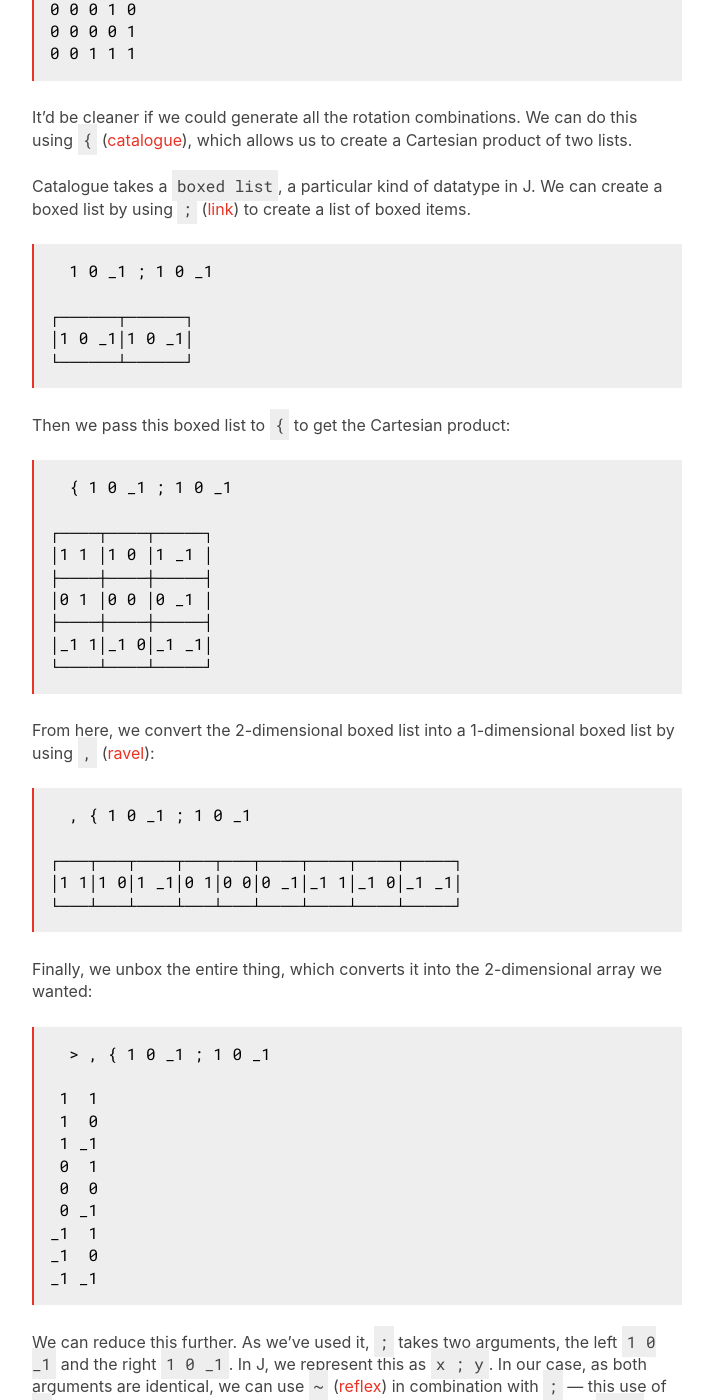
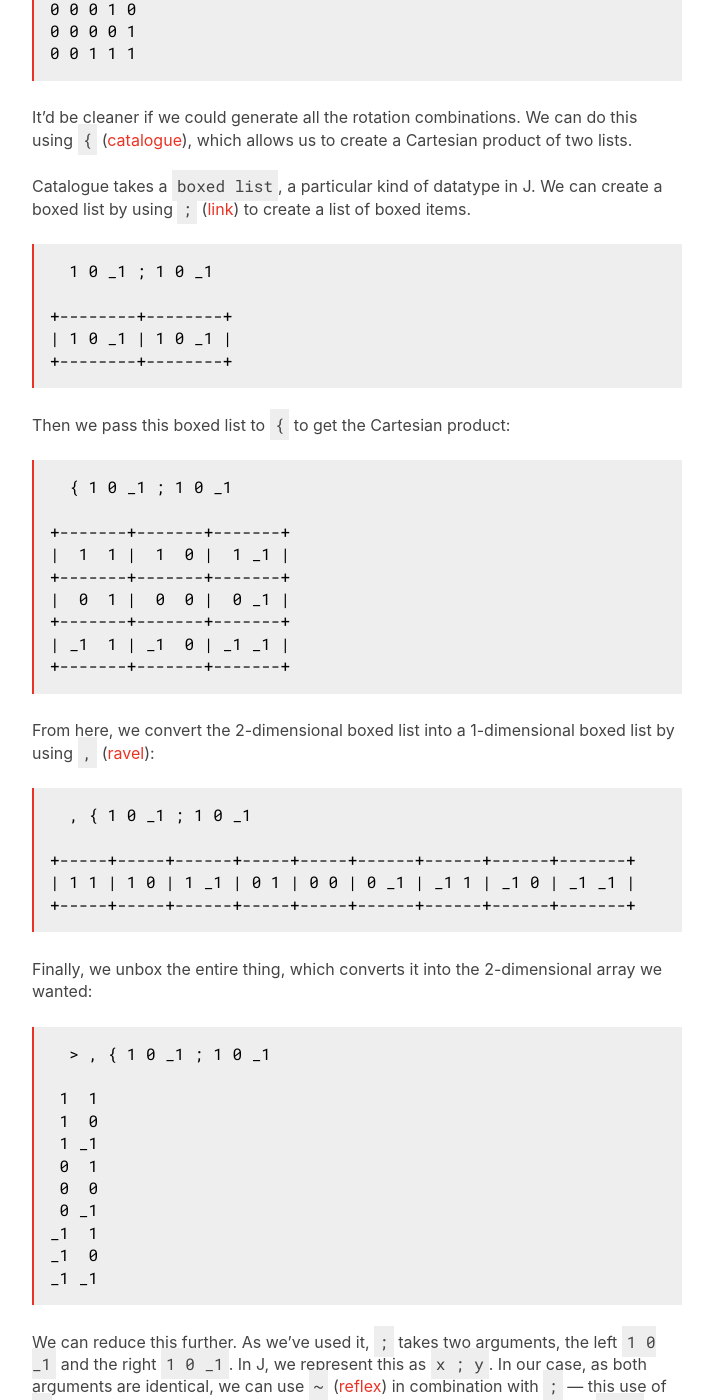
Before and after one commit to seanstickle/greenjenny.com, a Jekyll site: the page built from _posts/2018-05-28-lets-write-life-in-j.md, in a window 1280 px wide and 1400 px high, scrolled down 4040 px. Shown: the whole window, without its empty margins (283-996 px from the left). Built offline with Jekyll 4.4.1, drawn with Linux system fonts in a browser that asks for light colours; Markdown is read by kramdown in place of the engine named in the settings; some of the changed text lies outside the part shown.

Commit message:
Changed boxed lists to use ASCII

```diff
--- a/_posts/2018-05-28-lets-write-life-in-j.md
+++ b/_posts/2018-05-28-lets-write-life-in-j.md
@@ -163,29 +163,29 @@ Catalogue takes a `boxed list`, a particular kind of datatype in J. We can creat
 
       1 0 _1 ; 1 0 _1
 
-    ┌──────┬──────┐
-    │1 0 _1│1 0 _1│
-    └──────┴──────┘
+    +--------+--------+
+    | 1 0 _1 | 1 0 _1 |
+    +--------+--------+
 
 Then we pass this boxed list to `{` to get the Cartesian product:
 
       { 1 0 _1 ; 1 0 _1
 
-    ┌────┬────┬─────┐
-    │1 1 │1 0 │1 _1 │
-    ├────┼────┼─────┤
-    │0 1 │0 0 │0 _1 │
-    ├────┼────┼─────┤
-    │_1 1│_1 0│_1 _1│
-    └────┴────┴─────┘
+    +-------+-------+-------+
+    |  1  1 |  1  0 |  1 _1 |
+    +-------+-------+-------+
+    |  0  1 |  0  0 |  0 _1 |
+    +-------+-------+-------+
+    | _1  1 | _1  0 | _1 _1 |
+    +-------+-------+-------+
 
 From here, we convert the 2-dimensional boxed list into a 1-dimensional boxed list by using `,` ([ravel](http://code.jsoftware.com/wiki/Vocabulary/comma)):
 
       , { 1 0 _1 ; 1 0 _1
 
-    ┌───┬───┬────┬───┬───┬────┬────┬────┬─────┐
-    │1 1│1 0│1 _1│0 1│0 0│0 _1│_1 1│_1 0│_1 _1│
-    └───┴───┴────┴───┴───┴────┴────┴────┴─────┘
+    +-----+-----+------+-----+-----+------+------+------+-------+
+    | 1 1 | 1 0 | 1 _1 | 0 1 | 0 0 | 0 _1 | _1 1 | _1 0 | _1 _1 |
+    +-----+-----+------+-----+-----+------+------+------+-------+
 
 Finally, we unbox the entire thing, which converts it into the 2-dimensional array we wanted:
 
@@ -205,9 +205,9 @@ We can reduce this further. As we’ve used it, `;` takes two arguments, the lef
 
       ;~ 1 0 _1
 
-    ┌──────┬──────┐
-    │1 0 _1│1 0 _1│
-    └──────┴──────┘
+    +--------+--------+
+    | 1 0 _1 | 1 0 _1 |
+    +--------+--------+
 
 So we can say:
 
```
